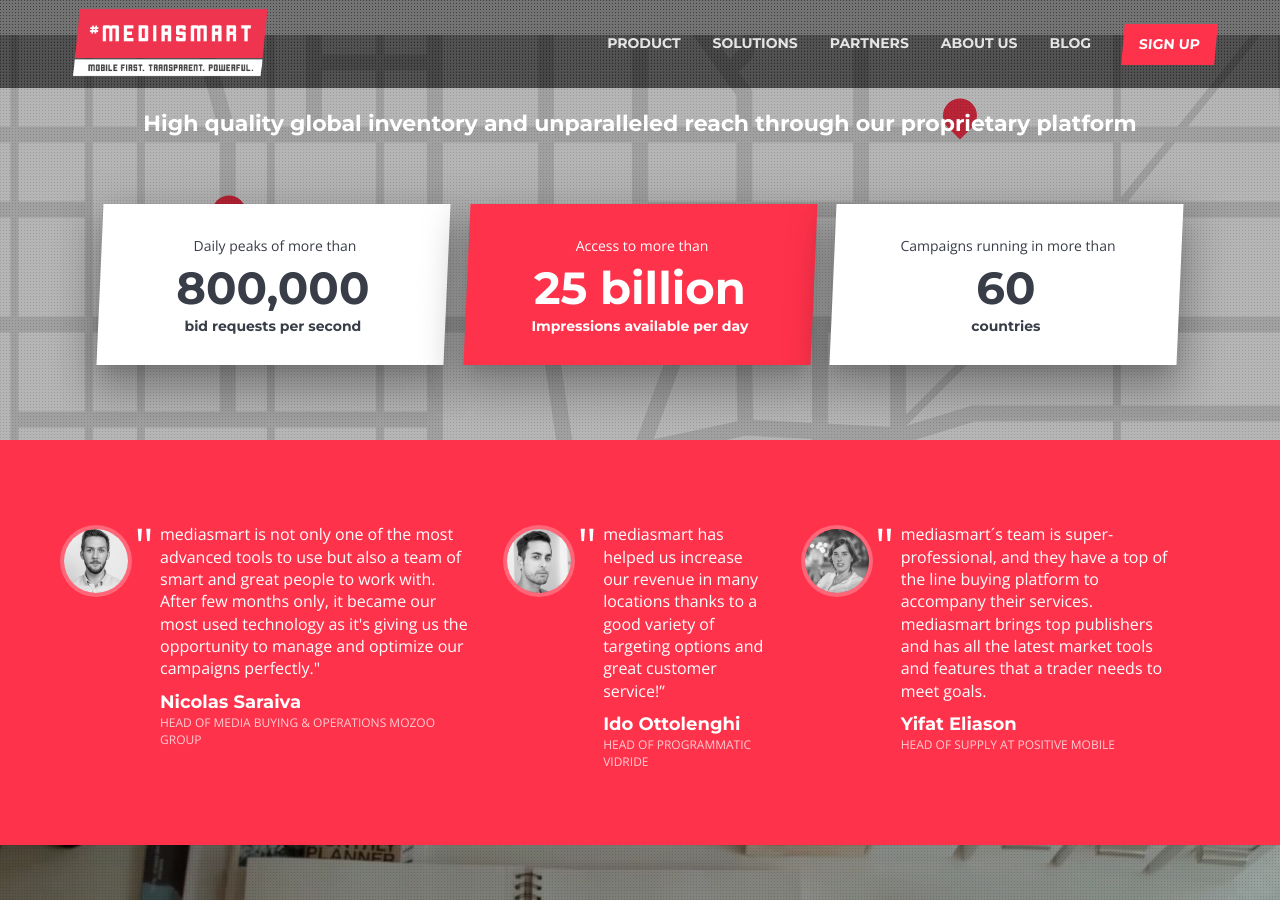
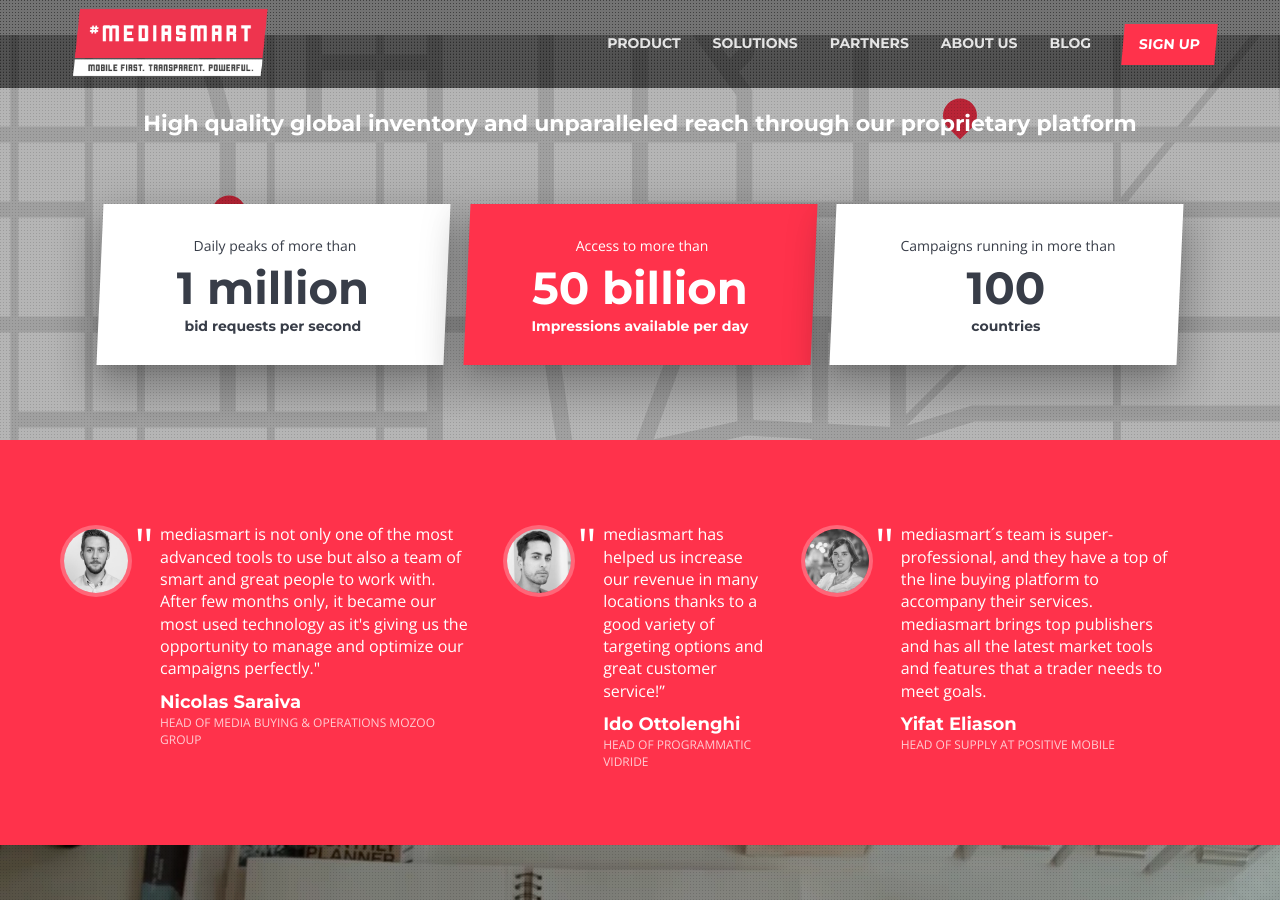
Before and after one commit to mediasmart/site-product, a Jekyll site: the page built from index.md, in a window 1280 px wide and 900 px high, scrolled down 2265 px. Built offline with Jekyll 4.4.1, drawn with Linux system fonts in a browser that asks for light colours; nearby versions of some CDN libraries; some web fonts are replaced.

Commit message:
Numbers updated

```diff
--- a/_includes/banner-realtime.html
+++ b/_includes/banner-realtime.html
@@ -7,17 +7,17 @@
       <div class='boxes'>
         <div class='box'>
           <small>Daily peaks of more than</small>
-          <h2>800,000<span>bid requests per second</span></h2>
+          <h2>1 million<span>bid requests per second</span></h2>
         </div>
 
         <div class='box primary'>
           <small>Access to more than</small>
-          <h2>25 billion<span>Impressions available per day</span></h2>
+          <h2>50 billion<span>Impressions available per day</span></h2>
         </div>
 
         <div class='box'>
           <small>Campaigns running in more than</small>
-          <h2>60<span>countries</span></h2>
+          <h2>100<span>countries</span></h2>
         </div>
       </div>
     </div>
```
